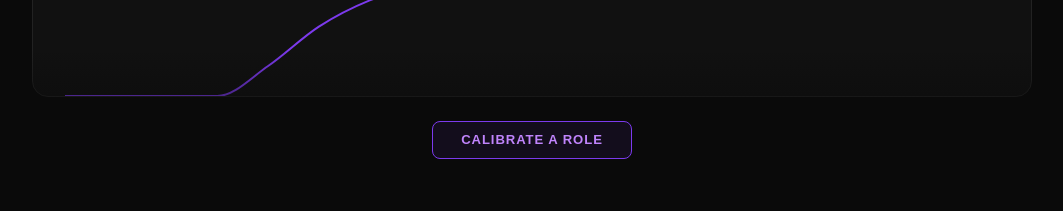
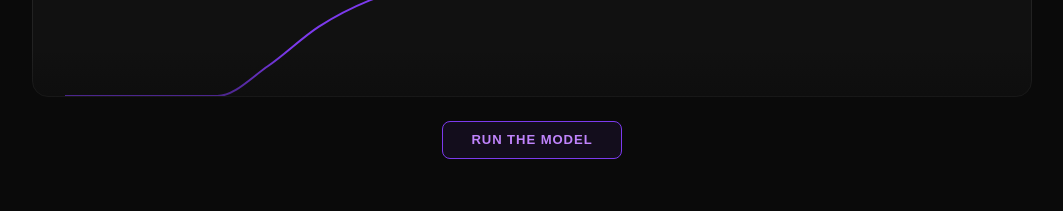
Before and after one commit to amitmoun/amit.sourcecode, a Next.js app: page / in a window 1280 px wide. Shown: the part 1640-1851 px from the top of the page, without its empty margins (108-1171 px from the left). Built offline with nearby package versions, Linux system fonts and the light colour scheme; a web font is replaced by a local one.

Commit message:
fix(ui): Revert CX button copy to 'Run the Model'

```diff
--- a/src/components/CandidateExperience.js
+++ b/src/components/CandidateExperience.js
@@ -275,7 +275,7 @@ export default function CandidateExperience() {
                     </div>
                     <div className={styles.previewOverlay} />
                     <button className={styles.expandBtn} onClick={() => setExpanded(true)}>
-                        Calibrate a Role
+                        Run the Model
                     </button>
                 </div>
             ) : (
```
